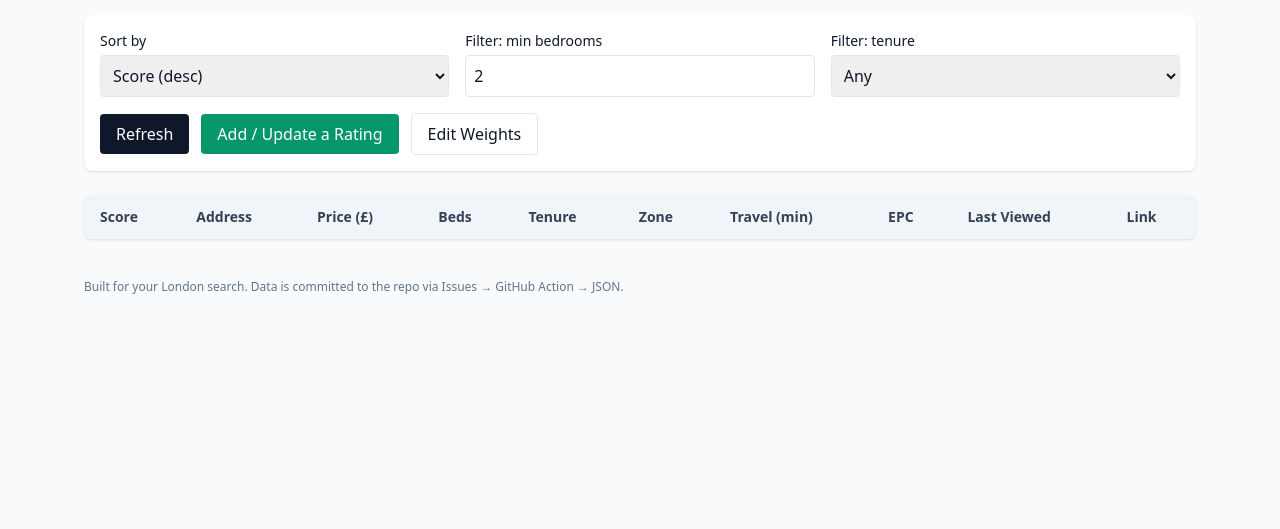
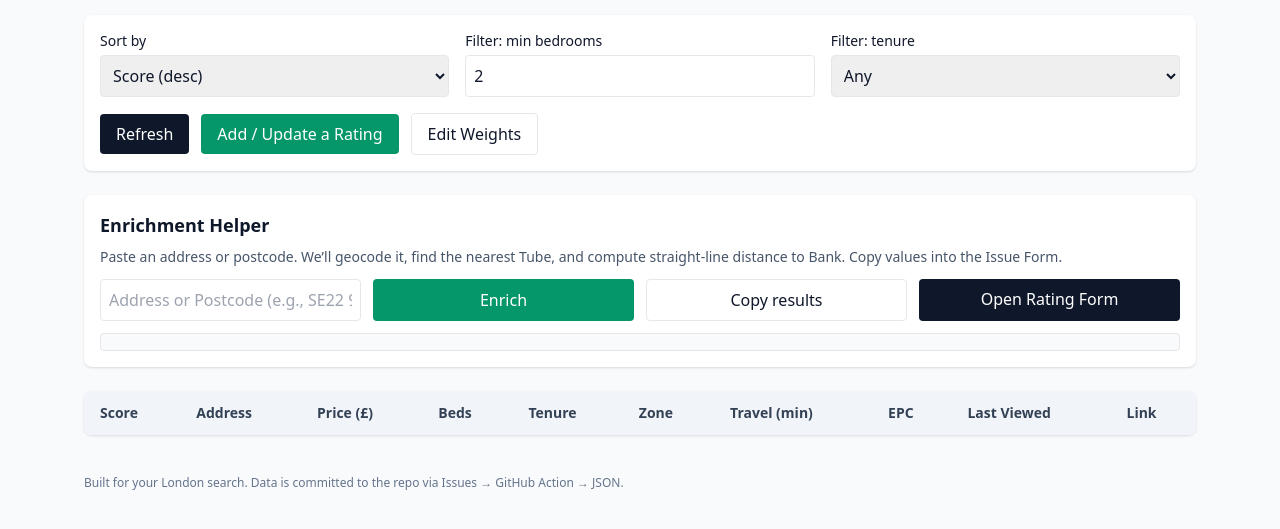
Before and after one commit to Ilye5/London-Property-Search, a plain HTML site: page index.html in a window 1280 px wide. Shown: the part 65-594 px from the top of the page. Drawn offline with nearby package versions, Linux system fonts and the light colour scheme.

Commit message:
Update index.html

```diff
--- a/index.html
+++ b/index.html
@@ -50,6 +50,19 @@
       </div>
     </section>
 
+<!-- Enrichment Helper -->
+<section class="bg-white p-4 rounded-lg shadow">
+  <h2 class="text-lg font-semibold mb-2">Enrichment Helper</h2>
+  <p class="text-sm text-slate-600 mb-3">Paste an address or postcode. We’ll geocode it, find the nearest Tube, and compute straight-line distance to Bank. Copy values into the Issue Form.</p>
+  <div class="grid grid-cols-1 md:grid-cols-4 gap-3">
+    <input id="eh_addr" class="border rounded p-2" placeholder="Address or Postcode (e.g., SE22 9XX)" />
+    <button id="eh_go" class="px-4 py-2 bg-emerald-600 text-white rounded">Enrich</button>
+    <button id="eh_copy" class="px-4 py-2 border rounded">Copy results</button>
+    <a id="eh_issue" target="_blank" class="px-4 py-2 bg-slate-900 text-white rounded text-center">Open Rating Form</a>
+  </div>
+  <div id="eh_out" class="mt-3 text-sm whitespace-pre-wrap bg-slate-50 rounded p-2 border"></div>
+</section>
+
     <!-- Table -->
     <section class="bg-white p-0 rounded-lg shadow overflow-hidden">
       <div class="overflow-x-auto">
```
